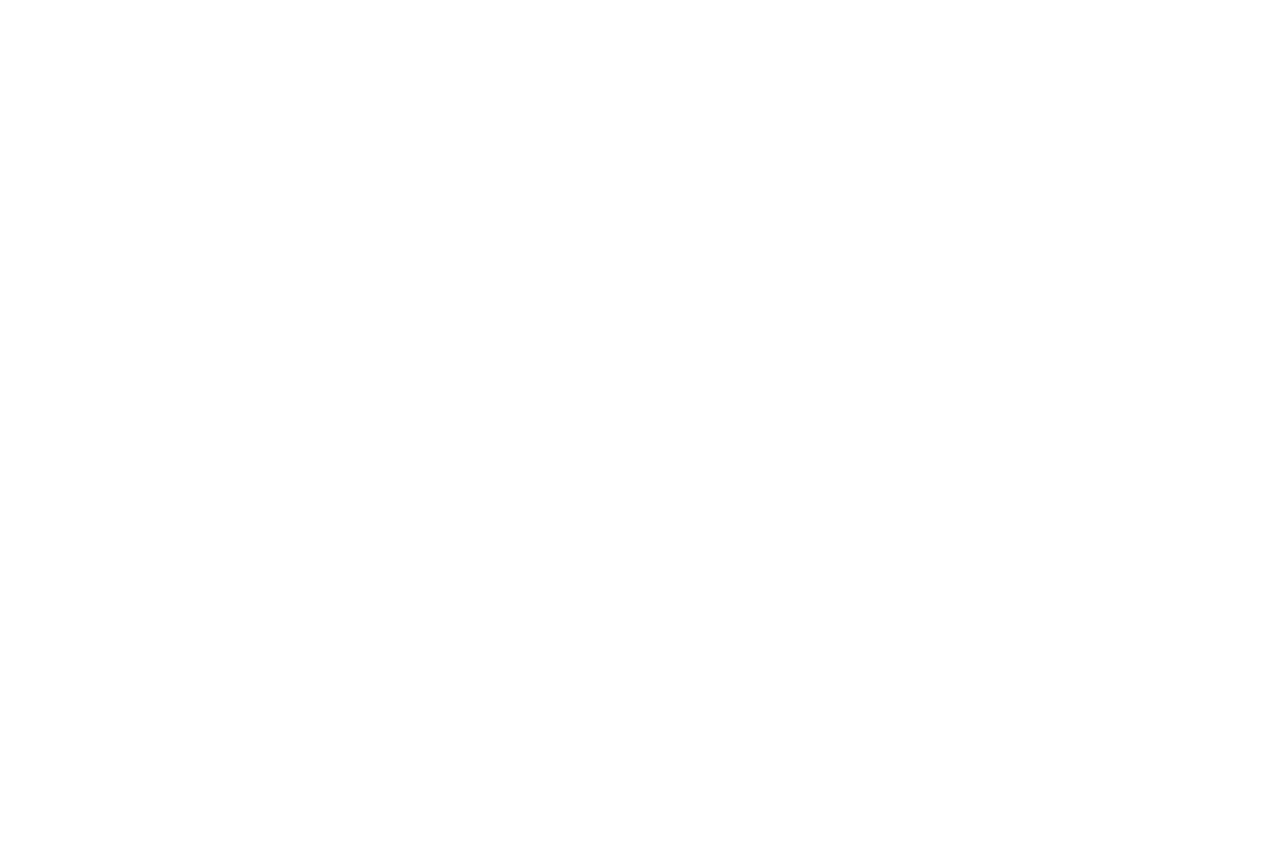
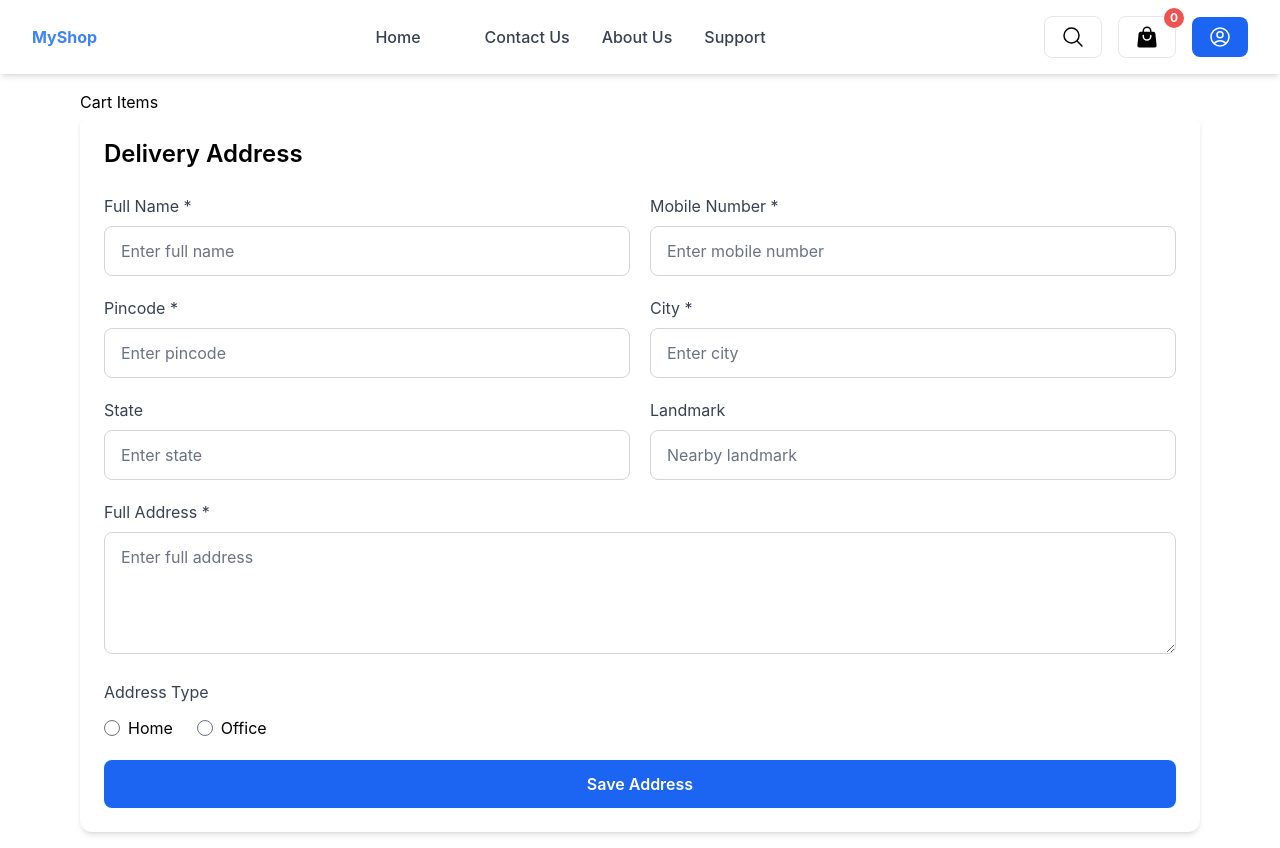
Before and after one commit to VaibhavPrajapati277/React-Ecommerce, a React (Vite) app in the folder Ecommerce/: page /checkout in a window 1280 px wide. Before the commit this address had no page. Before the commit the page ends 800 px from the top, so only its background shows below. Built offline with nearby package versions, Linux system fonts and the light colour scheme.

Commit message:
Implement in checkout page

```diff
--- a/Ecommerce/src/App.jsx
+++ b/Ecommerce/src/App.jsx
@@ -9,6 +9,9 @@
 import { Toaster } from "react-hot-toast";
 // import Cart from '../'
 import Cart from "./assets/pages/Cart";
+
+import Checkout from './assets/pages/Checkout'
+import Address from './assets/components/Address'
 function App() {
 
 
@@ -31,6 +34,8 @@
             <Route path="/reset" element={<Resetpass />} />
             <Route path="/product/:id" element={<Productdetails />} />
             <Route path="/cart" element={Cart} />
+            <Route path="/checkout" element={<Checkout />} />
+            <Route path="/address" element={<Address />} />
 
           </Routes>
         </BrowserRouter>
--- /dev/null
+++ b/Ecommerce/src/assets/components/Address.jsx
@@ -0,0 +1,132 @@
+import React from "react";
+
+const Address = () => {
+    return (
+        <div className="w-full bg-white p-6 rounded-xl shadow-md">
+            <h2 className="text-2xl font-semibold mb-6">Delivery Address</h2>
+
+            <form className="grid grid-cols-1 md:grid-cols-2 gap-5">
+
+                {/* Full Name */}
+                <div>
+                    <label className="block text-gray-700 mb-2">
+                        Full Name *
+                    </label>
+                    <input
+                        type="text"
+                        required
+                        placeholder="Enter full name"
+                        className="w-full border border-gray-300 rounded-lg px-4 py-3 outline-none focus:border-blue-500"
+                    />
+                </div>
+
+                {/* Mobile Number */}
+                <div>
+                    <label className="block text-gray-700 mb-2 ">
+                        Mobile Number *
+                    </label>
+                    <input
+                        type="text"
+                        required
+                        placeholder="Enter mobile number"
+                        className="w-full border border-gray-300 rounded-lg px-4 py-3 outline-none focus:border-blue-500"
+                    />
+                </div>
+
+                {/* Pincode */}
+                <div>
+                    <label className="block text-gray-700 mb-2">
+                        Pincode *
+                    </label>
+                    <input
+                        type="text"
+                        required
+                        placeholder="Enter pincode"
+                        className="w-full border border-gray-300 rounded-lg px-4 py-3 outline-none focus:border-blue-500"
+                    />
+                </div>
+
+                {/* City */}
+                <div>
+                    <label className="block text-gray-700 mb-2">
+                        City *
+                    </label>
+                    <input
+                        type="text"
+                        required
+                        placeholder="Enter city"
+                        className="w-full border border-gray-300 rounded-lg px-4 py-3 outline-none focus:border-blue-500"
+                    />
+                </div>
+
+                {/* State */}
+                <div>
+                    <label className="block text-gray-700 mb-2">
+                        State
+                    </label>
+                    <input
+                        type="text"
+                        placeholder="Enter state"
+                        className="w-full border border-gray-300 rounded-lg px-4 py-3 outline-none focus:border-blue-500"
+                    />
+                </div>
+
+                {/* Landmark */}
+                <div>
+                    <label className="block text-gray-700 mb-2">
+                        Landmark
+                    </label>
+                    <input
+                        type="text"
+                        placeholder="Nearby landmark"
+                        className="w-full border border-gray-300 rounded-lg px-4 py-3 outline-none focus:border-blue-500"
+                    />
+                </div>
+
+                {/* Address */}
+                <div className="md:col-span-2">
+                    <label className="block text-gray-700 mb-2">
+                        Full Address *
+                    </label>
+                    <textarea
+                        rows="4"
+                        required
+                        placeholder="Enter full address"
+                        className="w-full border border-gray-300 rounded-lg px-4 py-3 outline-none focus:border-blue-500"
+                    ></textarea>
+                </div>
+
+                {/* Address Type */}
+                <div className="md:col-span-2">
+                    <label className="block text-gray-700 mb-3">
+                        Address Type
+                    </label>
+
+                    <div className="flex gap-6">
+                        <label className="flex items-center gap-2">
+                            <input type="radio" name="type" />
+                            Home
+                        </label>
+
+                        <label className="flex items-center gap-2">
+                            <input type="radio" name="type" />
+                            Office
+                        </label>
+                    </div>
+                </div>
+
+                {/* Button */}
+                <div className="md:col-span-2">
+                    <button
+                        type="submit"
+                        className="w-full bg-blue-600 hover:bg-blue-700 text-white py-3 rounded-lg font-semibold transition"
+                    >
+                        Save Address
+                    </button>
+                </div>
+            </form>
+        </div>
+    );
+};
+
+export default Address;
--- a/Ecommerce/src/assets/components/Header.jsx
+++ b/Ecommerce/src/assets/components/Header.jsx
@@ -30,6 +30,15 @@
 
         0
     );
+
+    const handleclick = () => {
+        if (data.length>0) {
+            navigate('/checkout')
+
+        } else {
+            window.alert("Your Cart is empty.")
+        }
+    }
 
 
     return (
@@ -147,6 +156,7 @@
 
                                 <button
                                     className="w-full bg-blue-600 text-white py-2 rounded-lg hover:bg-blue-700 transition cursor-pointer"
+                                    onClick={handleclick}
                                 >
                                     Checkout
                                 </button>
--- /dev/null
+++ b/Ecommerce/src/assets/pages/Checkout.jsx
@@ -0,0 +1,32 @@
+import Address from "../components/Address"
+import Header from "../components/Header"
+import Cart from "./Cart"
+
+function Checkout() {
+
+
+
+    return (
+        <>
+
+            <Header />
+            <div className="max-w-6xl mx-auto p-4">
+                 <Cart />
+                <Address />
+
+            </div>
+
+        </>
+    )
+}
+
+export default Checkout
+
+
+
+
+// 1. Address
+// 2. Cart Items
+// 3. Order Summary
+// 4. Payment Method
+// 5. Place Order Button
```
